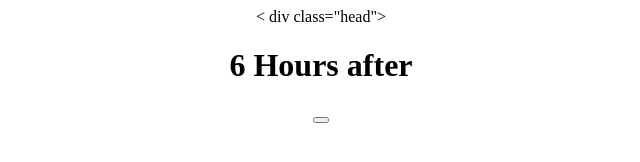
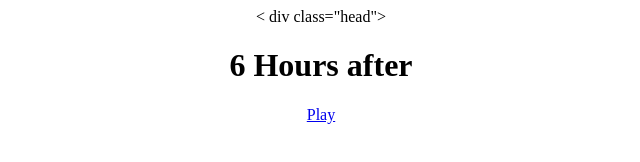
Before and after one commit to Devoted-brewer72/6_hours_after_html5_game, a plain HTML site: page Index.html in a window 1280 px wide. Shown: the full height of the page, 319-959 px from the left. Drawn offline with Linux system fonts and the light colour scheme.

Commit message:
Index.html 1.2
added first button

```diff
--- a/Index.html
+++ b/Index.html
@@ -6,7 +6,7 @@
   </head>
     <body>
       <p>
-        <button></button>
+        <a href="#" class="button"> Play </a>
       </p>
     </body>
 </center>
```
